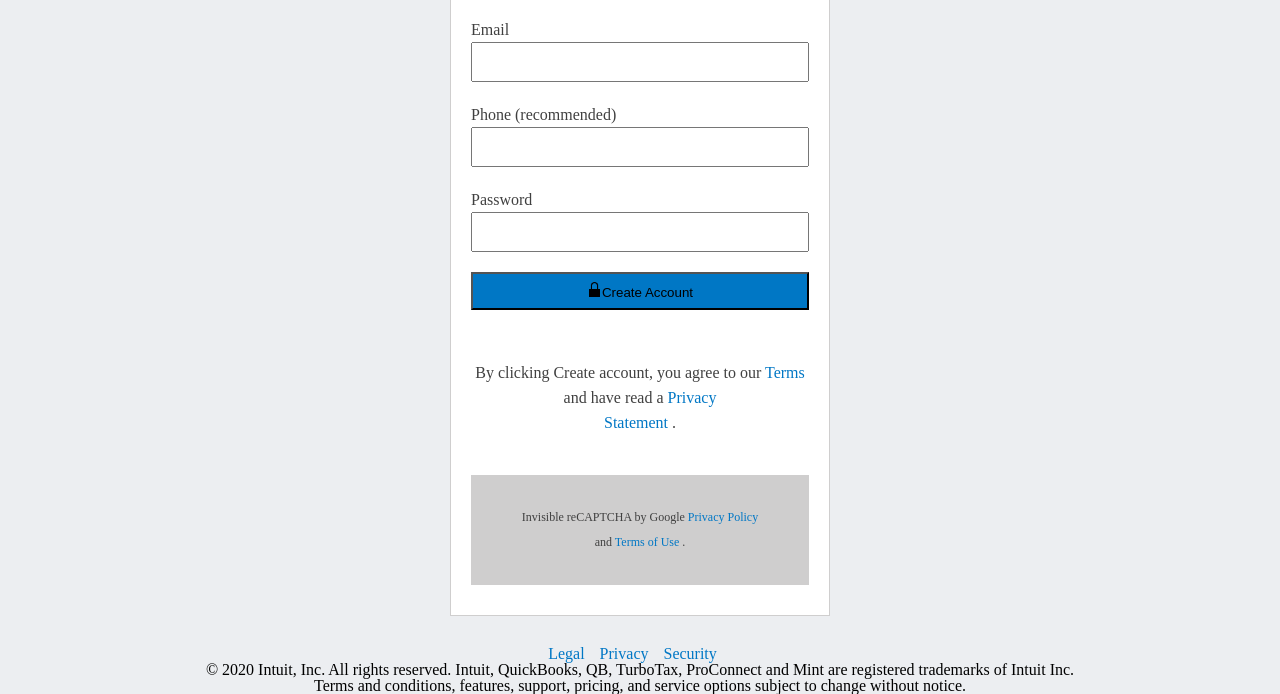
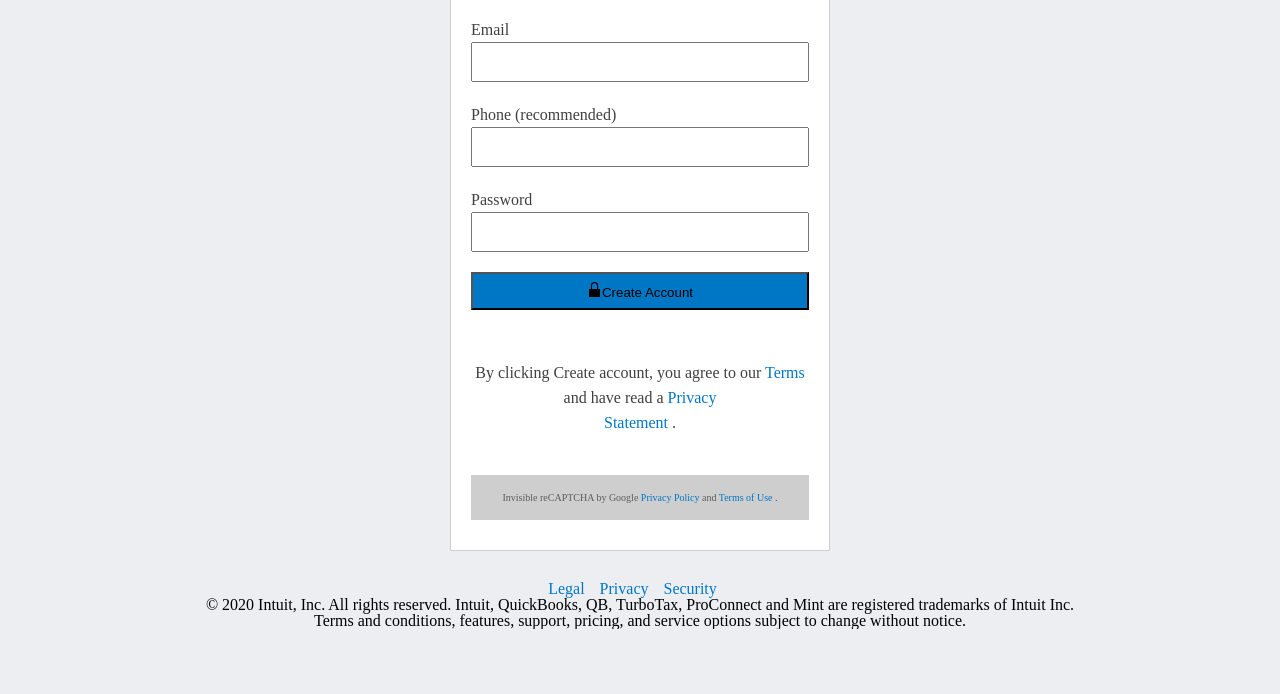
Before and after one commit to AkintoyeOlamide/Html-form, a plain HTML site: page index.html in a window 1280 px wide. Shown: the part 255-949 px from the top of the page. After the commit the page ends 884 px from the top, so only its background shows below. Drawn offline with Linux system fonts and the light colour scheme.

Commit message:
adjust the css of the project

```diff
--- a/index.hmtl.html
+++ b/index.html
@@ -63,7 +63,7 @@
       <!-- buttons -->
 
       <button id="create-account" type="submit">
-        <img class="lock-image" src="img/lock.png" alt="lock"/>Create Account
+        <img class="lock-image" src="img/lock.png" alt="lock" />Create Account
       </button>
       <p>
         By clicking Create account, you agree to our <a href="">Terms</a> and
@@ -73,7 +73,8 @@
       </p>
       <footer class="form-footer">
         <p>
-          Invisible reCAPTCHA by Google <a href="">Privacy Policy </a> and
+          <span class="recaptcha"> Invisible reCAPTCHA by Google</span> <a href="#">Privacy Policy </a><span
+            class="recaptcha"> and</span>
           <a href="#">Terms of Use</a> .
         </p>
       </footer>
--- a/style.css
+++ b/style.css
@@ -122,10 +122,14 @@ a {
 }
 
 .form-footer p {
-  font-size: 12px;
+  font-size: 10px;
   margin-top: 40px;
   background-color: #cfcece;
-  padding: 30px 50px 30px 50px;
+  padding: 10px 10px 10px 10px;
+}
+
+.recaptcha {
+  opacity: 80%;
 }
 
 .rules {
```
